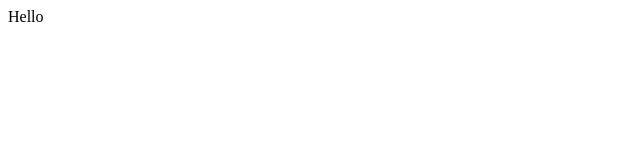
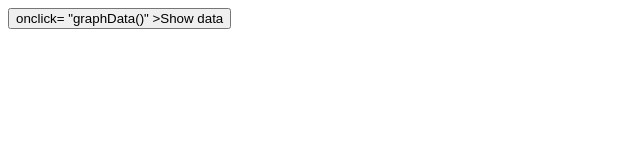
Before and after one commit to Raus01/Raus01.github.io, a plain HTML site: page index.html in a window 1280 px wide. Shown: the whole page, without its empty margins (0-640 px from the left). Drawn offline with Linux system fonts and the light colour scheme.

Commit message:
Initial commit

```diff
--- a/index.html
+++ b/index.html
@@ -10,7 +10,37 @@
 </head>
 
 <body>
-<div> Hello</div>
+  <button> onclick= "graphData()" >Show data </button>
 
+<script>
+  function graphData() {
+    const query = `
+    query {
+      user {
+        id,
+        firstName,
+        lastName
+      }
+    }
+    `;
+    fetch("http://localhost4000/grapql", {
+      method: "POST",
+      headers: {
+        "Content-Type": "application/json",
+        "Accept": "application/json",
+      },
+      body: JSON.stringify({
+        query
+      })
+
+    }).then(response => {
+      return response.json();
+
+    }).then(data => {
+      console.log(data);
+
+    })
+  }
+</script>
 
 </body>
```
